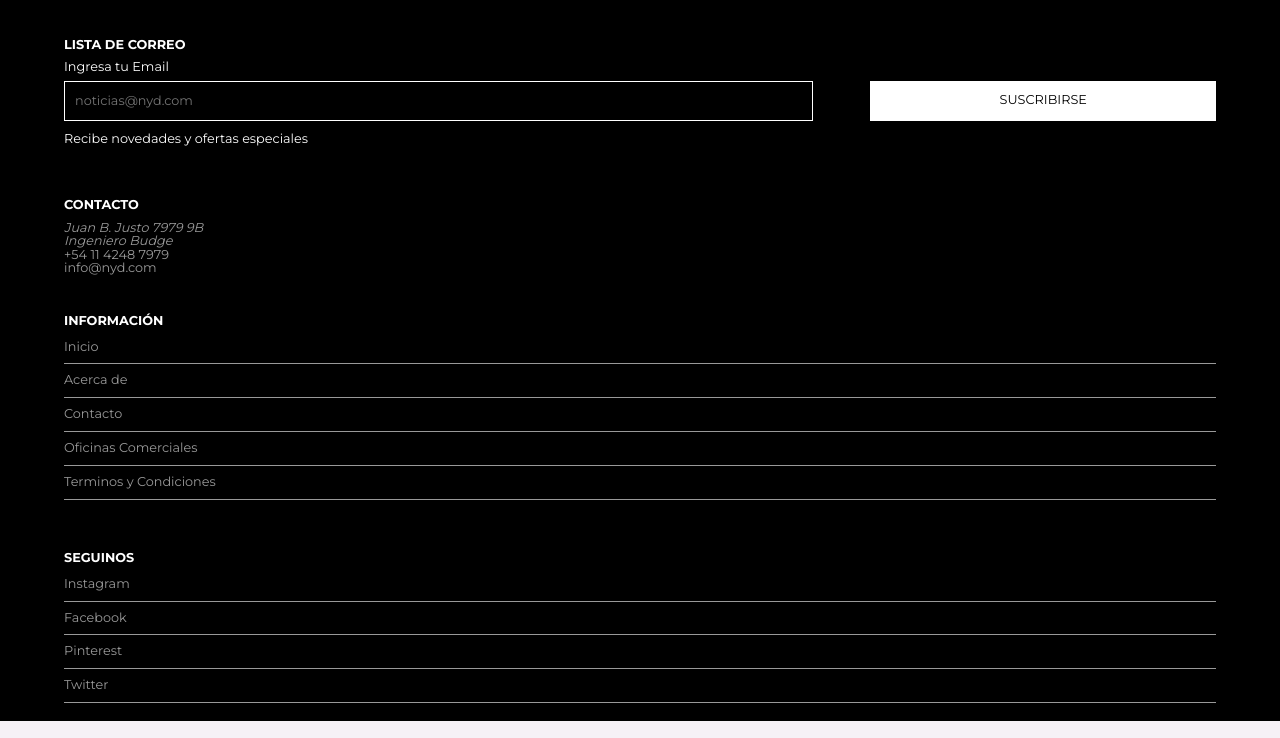
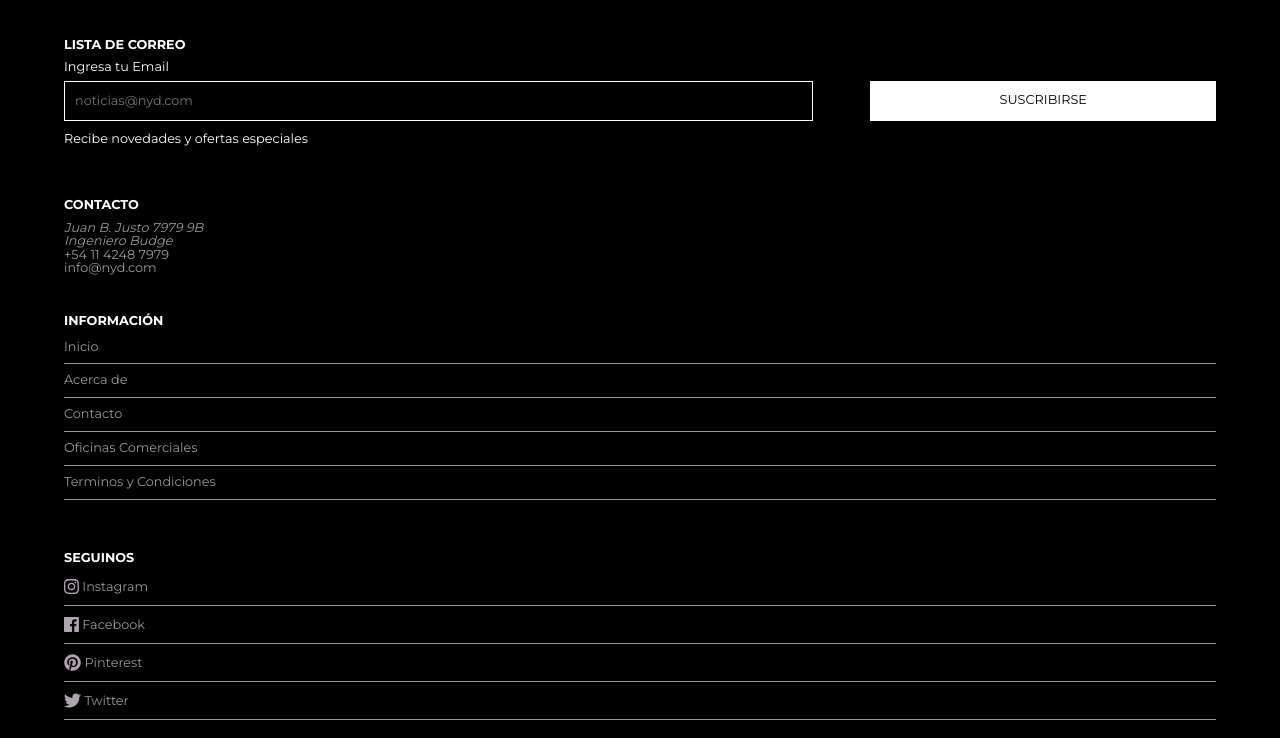
Before and after one commit to MrEscape54/DigitalHouse, a PHP site: page / in a window 1280 px wide. Shown: the part 1162-1900 px from the top of the page. Run offline with PHP 8.4, Linux system fonts and the light colour scheme; some libraries are stand-ins or nearby versions.

Commit message:
social icons added

```diff
--- a/index.html
+++ b/index.html
@@ -105,10 +105,10 @@
             <div class="foot-social">
                 <h6>Seguinos</h6>
                 <ul>
-                    <li><a href="#">Instagram</a></li>
-                    <li><a href="#">Facebook</a></li>
-                    <li><a href="#">Pinterest</a></li>
-                    <li><a href="#">Twitter</a></li>
+                    <li id="instagram"><a href="#"><i class="fab fa-instagram fa-lg"></i> Instagram</a></li>
+                    <li id="facebook"><a href="#"><i class="fab fa-facebook fa-lg"></i> Facebook</a></li>
+                    <li id="pinterest"><a href="#"><i class="fab fa-pinterest fa-lg"></i> Pinterest</a></li>
+                    <li id="twitter"><a href="#"><i class="fab fa-twitter fa-lg"></i> Twitter</a></li>
                 </ul>
             </div>
         </div>
```
Also changed, not shown: css/style.css (line endings or trailing spaces).
